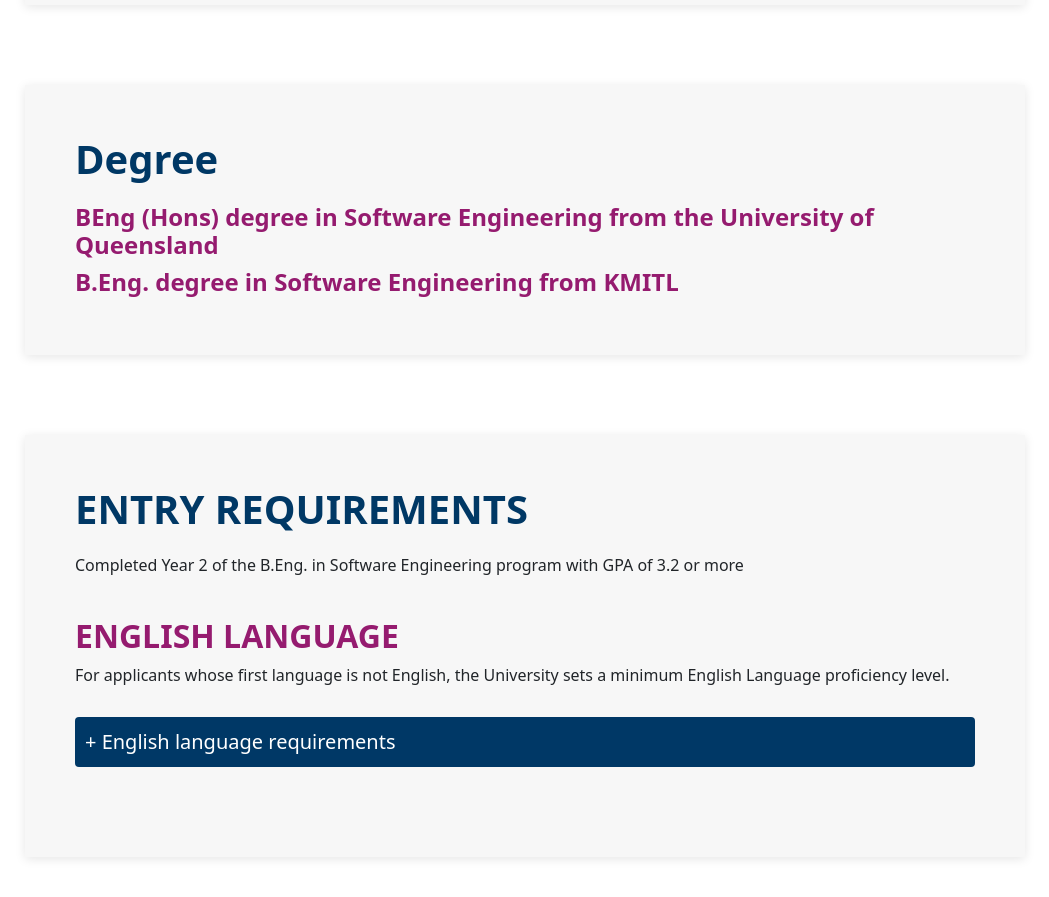
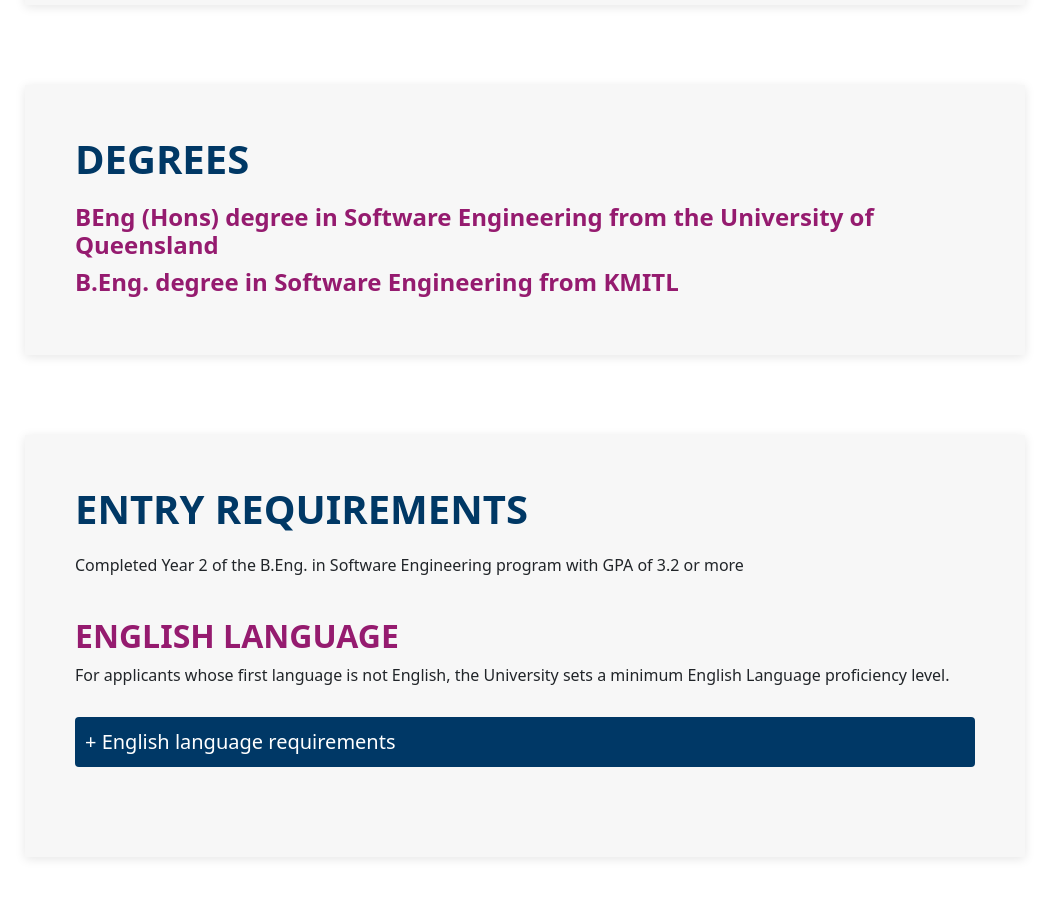
Before and after one commit to cenpnt/Web-Project, a React (Create React App) app in the folder front-end/my-app/: page /queensland-doubledegree in a window 1280 px wide. Shown: the part 1760-2657 px from the top of the page, without its empty margins (115-1164 px from the left). Built offline with nearby package versions, Linux system fonts and the light colour scheme.

Commit message:
change to upper case

```diff
--- a/front-end/my-app/src/pages/queensland/Queensland.jsx
+++ b/front-end/my-app/src/pages/queensland/Queensland.jsx
@@ -93,7 +93,7 @@ function Queensland() {
       </div>
       <div className="queensland-article2">
         <h1>
-          <strong>Degree</strong>
+          <strong>DEGREES</strong>
         </h1>
         <h4>
           BEng (Hons) degree in Software Engineering from the University of
```
